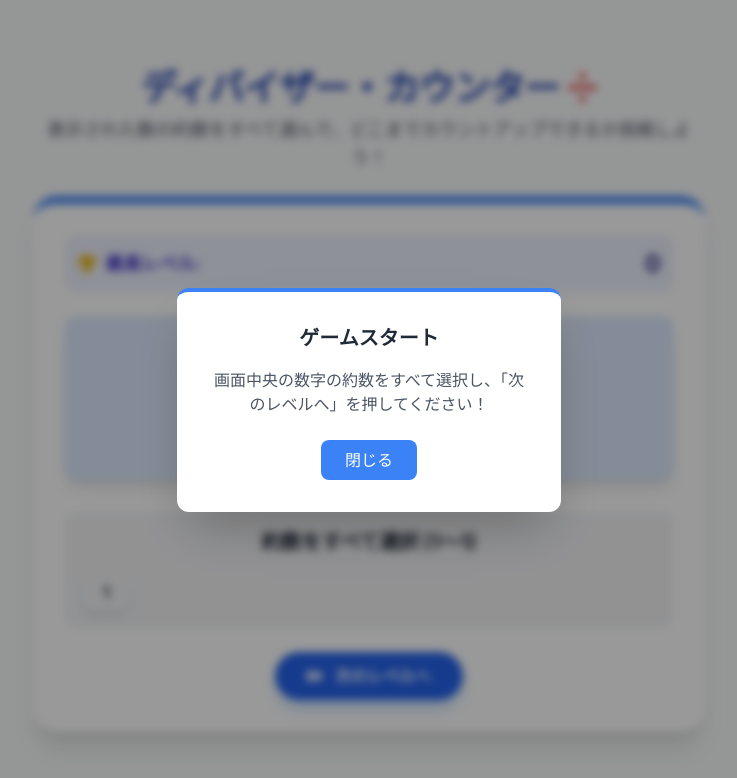
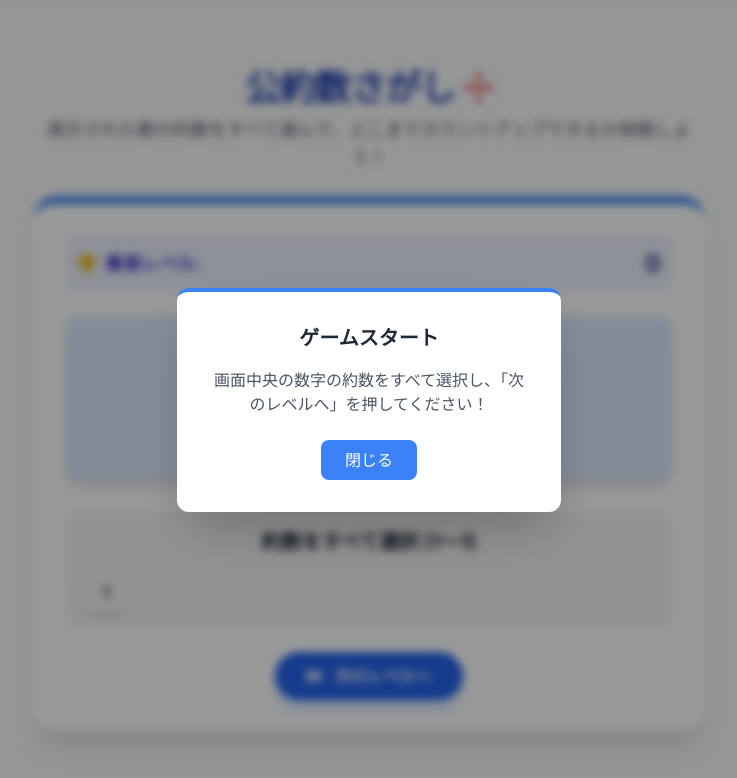
Before and after one commit to makinoki135-ux/device_game, a plain HTML site: page index.html in a window 1280 px wide. Shown: the whole page, without its empty margins (271-1008 px from the left). Drawn offline with nearby package versions, Linux system fonts and the light colour scheme.

Commit message:
Update index.html

```diff
--- a/index.html
+++ b/index.html
@@ -3,7 +3,7 @@
 <head>
     <meta charset="UTF-8">
     <meta name="viewport" content="width=device-width, initial-scale=1.0">
-    <title>ディバイザー・カウンター</title>
+    <title>公約数さがし</title>
     <!-- Tailwind CSS CDN -->
     <script src="https://cdn.tailwindcss.com"></script>
     <!-- Font Awesome for Icons -->
@@ -67,7 +67,7 @@
     <div class="w-full max-w-2xl"> <!-- 幅を少し広げて10列に対応 -->
         <header class="text-center mb-6">
             <h1 class="text-4xl font-extrabold text-blue-800 tracking-tight">
-                ディバイザー・カウンター <i class="fas fa-divide text-red-500"></i>
+                公約数さがし <i class="fas fa-divide text-red-500"></i>
             </h1>
             <p class="mt-2 text-lg text-gray-600">
                 表示された数の約数をすべて選んで、どこまでカウントアップできるか挑戦しよう！
```
